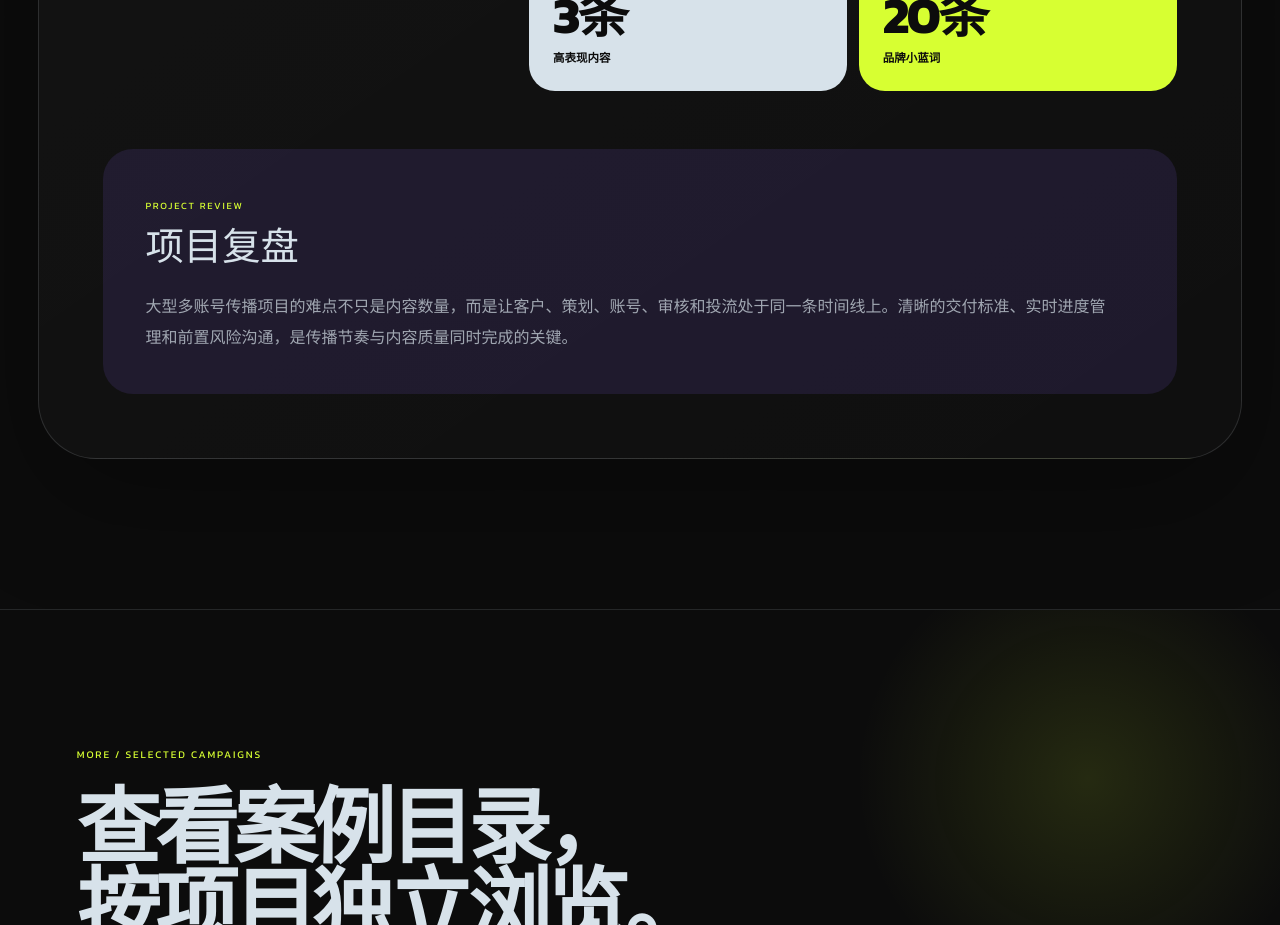
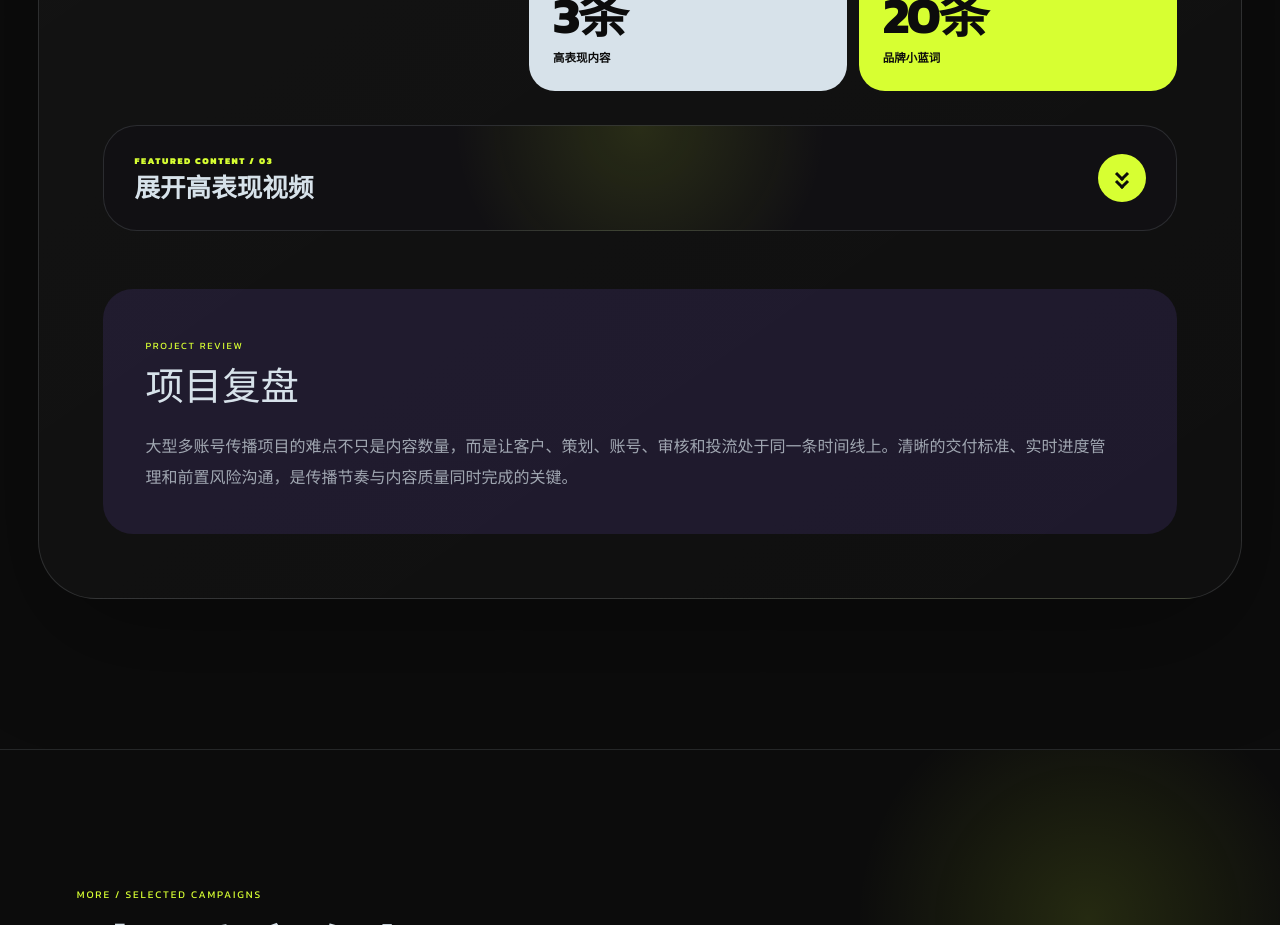
Before and after one commit to liaoq024-code/3D-website, a Next.js app: page /campaigns/bop in a window 1280 px wide. Shown: the part 3540-4465 px from the top of the page. Built offline with nearby package versions, Linux system fonts and the light colour scheme.

Commit message:
Add expandable BOP video showcase

```diff
--- a/app/campaigns/CampaignDetailPage.tsx
+++ b/app/campaigns/CampaignDetailPage.tsx
@@ -5,6 +5,27 @@ import {
   PageLink,
 } from "../components/InnerPageShell";
 import type { CampaignCase } from "./campaignData";
+
+const bopVideos = [
+  {
+    id: "7546626836394954024",
+    index: "01",
+    title: "强强联手",
+    source: "https://v.douyin.com/6PLDP6rFPZQ/",
+  },
+  {
+    id: "7546872070689410358",
+    index: "02",
+    title: "开卷考",
+    source: "https://v.douyin.com/19NEkWXN6Ms/",
+  },
+  {
+    id: "7546626758611766564",
+    index: "03",
+    title: "剪影补全",
+    source: "https://v.douyin.com/5xtG-vvvcps/",
+  },
+] as const;
 
 export function CampaignDetailPage({ campaign }: { campaign: CampaignCase }) {
   return (
@@ -111,6 +132,55 @@ export function CampaignDetailPage({ campaign }: { campaign: CampaignCase }) {
             </div>
           </section>
 
+          {campaign.slug === "bop" && (
+            <details className="case-video-showcase">
+              <summary>
+                <span className="case-video-toggle-copy">
+                  <small>FEATURED CONTENT / 03</small>
+                  <strong>展开高表现视频</strong>
+                </span>
+                <span className="case-video-chevrons" aria-hidden="true">
+                  <i />
+                  <i />
+                </span>
+              </summary>
+
+              <div className="case-video-intro">
+                <span>SELECTED WORKS</span>
+                <h3>三条代表内容，<br />在手机里直接播放。</h3>
+              </div>
+
+              <div className="case-phone-grid">
+                {bopVideos.map((video) => (
+                  <article className="case-phone-item" key={video.id}>
+                    <div className="case-iphone">
+                      <span className="case-iphone-button case-iphone-button-volume" aria-hidden="true" />
+                      <span className="case-iphone-button case-iphone-button-power" aria-hidden="true" />
+                      <div className="case-iphone-screen">
+                        <span className="case-dynamic-island" aria-hidden="true" />
+                        <iframe
+                          src={`https://open.douyin.com/player/video?vid=${video.id}&autoplay=0`}
+                          title={`BOP 高表现视频 ${video.index}：${video.title}`}
+                          loading="lazy"
+                          allow="autoplay; fullscreen; picture-in-picture"
+                          allowFullScreen
+                          referrerPolicy="unsafe-url"
+                        />
+                      </div>
+                    </div>
+                    <div className="case-phone-caption">
+                      <span>{video.index}</span>
+                      <strong>{video.title}</strong>
+                      <a href={video.source} target="_blank" rel="noreferrer">
+                        抖音原片 ↗
+                      </a>
+                    </div>
+                  </article>
+                ))}
+              </div>
+            </details>
+          )}
+
           <section className="case-recap">
             <span>PROJECT REVIEW</span>
             <h3>项目复盘</h3>
--- a/app/globals.css
+++ b/app/globals.css
@@ -2458,6 +2458,205 @@ main { overflow-x: clip; background: var(--black); }
   transform: translateX(4px);
 }
 
+.case-video-showcase {
+  margin-top: 34px;
+  border: 1px solid rgba(215, 226, 234, .13);
+  border-radius: 34px;
+  background:
+    radial-gradient(circle at 50% 0%, rgba(var(--case-accent-rgb), .12), transparent 34%),
+    #111013;
+  overflow: hidden;
+}
+
+.case-video-showcase > summary {
+  min-height: 104px;
+  padding: 24px 30px;
+  display: flex;
+  align-items: center;
+  justify-content: space-between;
+  gap: 24px;
+  list-style: none;
+  cursor: pointer;
+  outline: none;
+  transition: background .3s ease, color .3s ease;
+}
+
+.case-video-showcase > summary::-webkit-details-marker { display: none; }
+
+.case-video-showcase > summary:hover,
+.case-video-showcase > summary:focus-visible {
+  background: rgba(var(--case-accent-rgb), .08);
+}
+
+.case-video-toggle-copy { display: flex; flex-direction: column; gap: 8px; }
+.case-video-toggle-copy small {
+  color: var(--case-accent);
+  font-size: .56rem;
+  font-weight: 900;
+  letter-spacing: .18em;
+}
+.case-video-toggle-copy strong {
+  font-size: clamp(1.15rem, 2vw, 1.8rem);
+  line-height: 1;
+}
+
+.case-video-chevrons {
+  width: 48px;
+  height: 48px;
+  display: grid;
+  place-items: center;
+  border-radius: 50%;
+  background: var(--case-accent);
+  color: #0c0c0c;
+  box-shadow: 0 0 0 0 rgba(var(--case-accent-rgb), .22);
+  transition: transform .35s cubic-bezier(.2, .8, .2, 1), box-shadow .3s ease;
+}
+.case-video-chevrons i {
+  width: 10px;
+  height: 10px;
+  grid-area: 1 / 1;
+  border-right: 3px solid currentColor;
+  border-bottom: 3px solid currentColor;
+  transform: translateY(-4px) rotate(45deg);
+  transition: transform .35s cubic-bezier(.2, .8, .2, 1);
+}
+.case-video-chevrons i:last-child { transform: translateY(4px) rotate(45deg); }
+.case-video-showcase > summary:hover .case-video-chevrons {
+  transform: translateY(3px);
+  box-shadow: 0 0 0 8px rgba(var(--case-accent-rgb), .1);
+}
+.case-video-showcase[open] .case-video-chevrons { transform: rotate(180deg); }
+.case-video-showcase[open] > summary {
+  border-bottom: 1px solid rgba(215, 226, 234, .1);
+}
+
+.case-video-intro {
+  padding: 48px 30px 8px;
+  animation: case-video-reveal .55s ease both;
+}
+.case-video-intro span {
+  color: var(--case-accent);
+  font-size: .56rem;
+  font-weight: 900;
+  letter-spacing: .18em;
+}
+.case-video-intro h3 {
+  max-width: 780px;
+  margin-top: 12px;
+  font-size: clamp(2rem, 4vw, 4.2rem);
+  line-height: .98;
+  letter-spacing: -.055em;
+}
+
+.case-phone-grid {
+  padding: 38px 30px 56px;
+  display: grid;
+  grid-template-columns: repeat(3, minmax(0, 1fr));
+  gap: clamp(18px, 3vw, 42px);
+  align-items: start;
+  animation: case-video-reveal .65s .08s ease both;
+}
+
+.case-phone-item {
+  min-width: 0;
+  display: flex;
+  flex-direction: column;
+  align-items: center;
+  gap: 20px;
+  perspective: 1200px;
+}
+
+.case-iphone {
+  position: relative;
+  width: min(100%, 330px);
+  padding: 8px;
+  aspect-ratio: 9 / 19.5;
+  border: 2px solid #77747e;
+  border-radius: 50px;
+  background: linear-gradient(145deg, #4d4b52, #17161a 32%, #050505 68%, #77747e);
+  box-shadow:
+    0 34px 60px rgba(0, 0, 0, .48),
+    inset 0 0 0 2px rgba(255, 255, 255, .16);
+  transform: translateY(0) rotateX(0);
+  transform-origin: center 70%;
+  transition: transform .38s cubic-bezier(.2, .8, .2, 1), box-shadow .38s ease;
+}
+.case-phone-item:hover .case-iphone,
+.case-phone-item:focus-within .case-iphone {
+  transform: translateY(-10px) rotateX(1.5deg);
+  box-shadow:
+    0 42px 76px rgba(0, 0, 0, .58),
+    0 0 0 5px rgba(var(--case-accent-rgb), .11),
+    inset 0 0 0 2px rgba(255, 255, 255, .2);
+}
+.case-iphone-screen {
+  position: relative;
+  width: 100%;
+  height: 100%;
+  overflow: hidden;
+  border-radius: 41px;
+  background: #000;
+}
+.case-iphone-screen iframe {
+  width: 100%;
+  height: 100%;
+  display: block;
+  border: 0;
+  background: #000;
+}
+.case-dynamic-island {
+  position: absolute;
+  z-index: 3;
+  top: 12px;
+  left: 50%;
+  width: 34%;
+  height: 24px;
+  border-radius: 999px;
+  background: #050505;
+  box-shadow: 0 0 0 1px rgba(255, 255, 255, .04);
+  transform: translateX(-50%);
+  pointer-events: none;
+}
+.case-iphone-button {
+  position: absolute;
+  z-index: 2;
+  width: 3px;
+  border-radius: 3px;
+  background: #4e4b54;
+}
+.case-iphone-button-volume { left: -5px; top: 23%; height: 64px; }
+.case-iphone-button-power { right: -5px; top: 30%; height: 82px; }
+
+.case-phone-caption {
+  width: min(100%, 330px);
+  display: grid;
+  grid-template-columns: auto 1fr auto;
+  align-items: center;
+  gap: 10px;
+}
+.case-phone-caption > span {
+  color: var(--case-accent);
+  font-size: .58rem;
+  font-weight: 900;
+}
+.case-phone-caption strong { font-size: .82rem; }
+.case-phone-caption a {
+  color: rgba(215, 226, 234, .54);
+  font-size: .58rem;
+  text-decoration: none;
+  transition: color .2s ease, transform .2s ease;
+}
+.case-phone-caption a:hover,
+.case-phone-caption a:focus-visible {
+  color: var(--case-accent);
+  transform: translateX(3px);
+}
+
+@keyframes case-video-reveal {
+  from { opacity: 0; transform: translateY(24px); }
+  to { opacity: 1; transform: translateY(0); }
+}
+
 .case-recap { margin-top: 58px; padding: 42px; border-radius: 30px; background: rgba(141, 98, 255, .12); }
 .case-recap > span { color: #d7ff32; font-size: .6rem; letter-spacing: .18em; }
 .case-recap p { max-width: 960px; margin-top: 24px; color: rgba(215, 226, 234, .7); line-height: 1.9; }
@@ -2889,6 +3088,17 @@ main { overflow-x: clip; background: var(--black); }
   .case-stage-strip div { min-height: 100px; }
   .case-result-grid { grid-template-columns: 1fr 1fr; }
   .case-result-grid div { min-height: 135px; }
+  .case-video-showcase { border-radius: 28px; }
+  .case-video-showcase > summary { min-height: 88px; padding: 20px; }
+  .case-video-chevrons { width: 42px; height: 42px; flex: 0 0 auto; }
+  .case-video-intro { padding: 38px 20px 4px; }
+  .case-phone-grid {
+    padding: 30px 20px 46px;
+    grid-template-columns: 1fr;
+    gap: 42px;
+  }
+  .case-iphone { width: min(82vw, 350px); }
+  .case-phone-caption { width: min(82vw, 350px); }
   .case-recap { padding: 26px 20px; }
   .inner-next-section { padding: 86px 20px; }
   .inner-next-section h2 { font-size: 3rem; }
```
Also changed, not shown: 1 other file (tests, documents, lock files or other folders).
